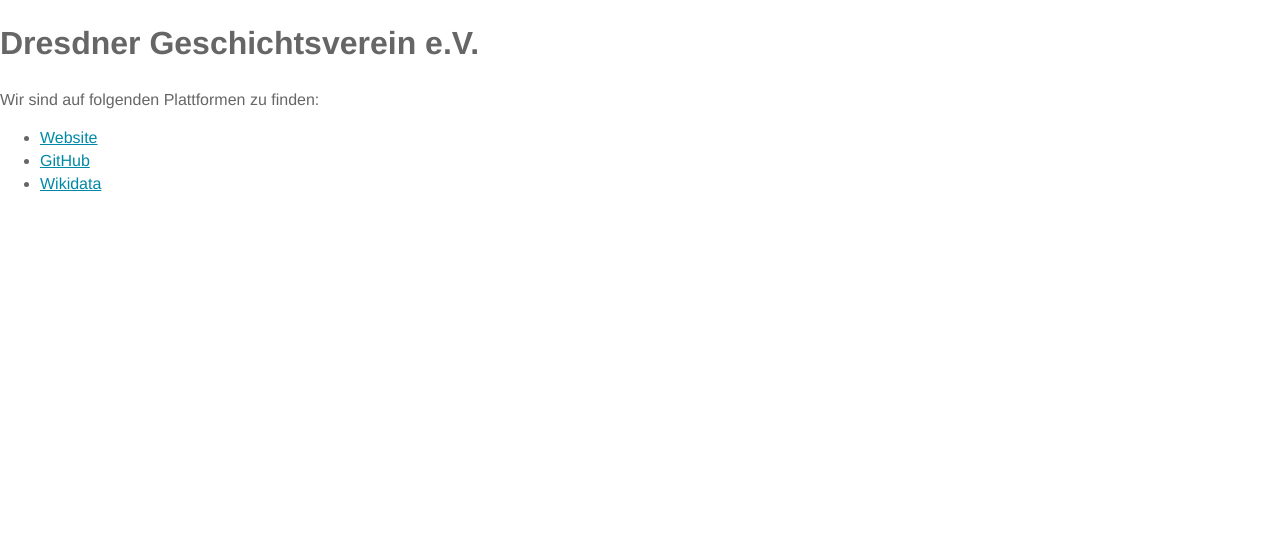
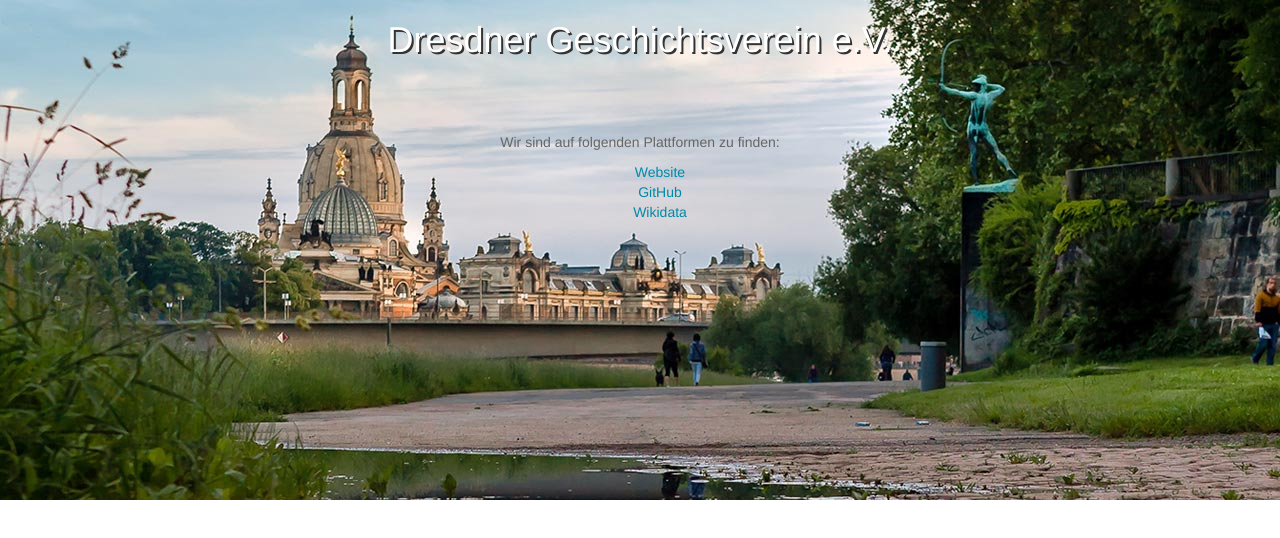
Before and after one commit to ddhefte/ddhefte.github.io, a plain HTML site: page index.html in a window 1280 px wide. Drawn offline with nearby package versions, Linux system fonts and the light colour scheme.

Commit message:
[TASK] Add hero image

```diff
--- a/assets/css/styles.scss
+++ b/assets/css/styles.scss
@@ -1,12 +1,45 @@
 body {
-	margin: 0;
-	padding: 0;
-	font-size: 100.01%;
 	font-family: "Helvetica Neue", Helvetica, Arial, sans-serif;
 	color: #666666;
-	line-height: 1.428571429;
+}
+
+H1, H2, H3, H4, H5, H6 {
+	color: #0089a7;
+	font-weight: normal;
+}
+
+H1 {
+}
+
+H2 {
 }
 
 a {
 	color: #0089a7;
+	text-decoration: none;
 }
+
+a:hover {
+	text-decoration: underline;
+}
+
+header.hero-image {
+	width: 100%;
+	height: 500px;
+	background: url('../img/Dresden_Frauenkirche.jpg');
+	background-repeat: no-repeat;
+	background-position: center;
+	background-size: cover;
+	background-attachment: fixed;
+	text-align: center;
+
+	h1 {
+		color: white;
+		text-shadow: 2px 2px #333;
+		margin-bottom: 2em;
+	}
+
+	ul {
+		list-style-type: none;
+	}
+}
--- a/index.html
+++ b/index.html
@@ -1,9 +1,14 @@
 <!DOCTYPE html>
 <html>
 <head>
+	<link rel="stylesheet" href="https://cdn.jsdelivr.net/npm/bootstrap@3.3.7/dist/css/bootstrap.min.css" integrity="sha384-BVYiiSIFeK1dGmJRAkycuHAHRg32OmUcww7on3RYdg4Va+PmSTsz/K68vbdEjh4u" crossorigin="anonymous">
 	<link rel="stylesheet" type="text/css" href="assets/css/styles.css">
 </head>
 <body>
+<header class="hero-image">
+	<div class="container-fluid">
+		<div class="row">
+			<div class="col-lg-12 col-md-12 col-sm-12 col-xs-12">
 				<h1>Dresdner Geschichtsverein e.V.</h1>
 				<p>Wir sind auf folgenden Plattformen zu finden:</p>
 				<ul>
@@ -11,5 +16,10 @@
 					<li><a href="https://github.com/ddhefte">GitHub</a></li>
 					<li><a href="https://www.wikidata.org/wiki/Q35906273">Wikidata</a></li>
 				</ul>
+			</div>
+		</div>
+	</div>
+</header>
+
 </body>
 </html>
```
Also changed, not shown: assets/css/styles.css, assets/img/Dresden_Frauenkirche.jpg (added), 1 other file. Lines whose indentation alone changed are shown as unchanged.
